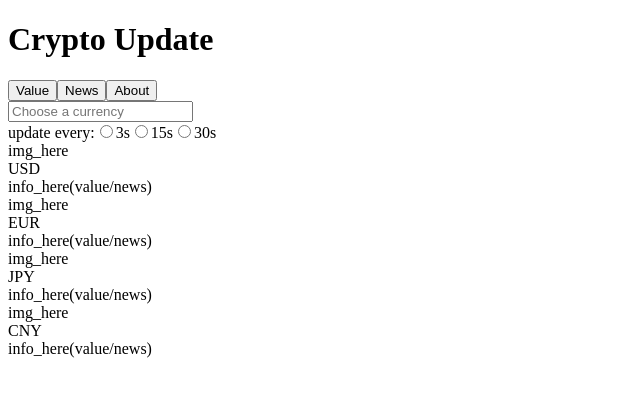
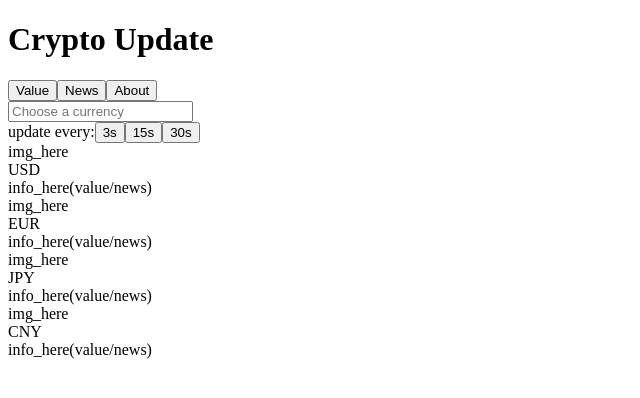
Before and after one commit to dmichaux/crypto-update, a React (Create React App) app: page / in a window 1280 px wide. Shown: the top 398 px of the page, without its empty margins (0-640 px from the left). Built offline with nearby package versions, Linux system fonts and the light colour scheme.

Commit message:
Change radio group to button tabs

```diff
--- a/src/components/FrequencyBar.js
+++ b/src/components/FrequencyBar.js
@@ -5,19 +5,33 @@ class FrequencyBar extends React.Component {
 	// Replace radio with tabs?
 	// Abstract to components?
 
+	constructor(props) {
+		super(props);
+		this.handleClick = this.handleClick.bind(this);
+	}
+
+	handleClick(event) {
+		const tabs = document.getElementsByClassName('frequency-tab');
+
+		this.moveSelectedClass(tabs, event.target)
+		// this.props.onTabChange(event.target.value)
+	}
+
+	moveSelectedClass(elements, target) {
+		for (let element of elements) {element.classList.remove('selected-tab')}
+		target.classList.add('selected-tab')
+	}
+
 	render() {
 		return (
 			<div>
 				update every:
-				<label>
-					<input type="radio" name="frequency" value="3" />3s
-				</label>
-				<label>
-					<input type="radio" name="frequency" value="15" />15s
-				</label>
-				<label>
-					<input type="radio" name="frequency" value="30" />30s
-				</label>
+				<button type="button" value="3" className="frequency-tab"
+								onClick={this.handleClick}>3s</button>
+				<button type="button" value="15" className="frequency-tab"
+								onClick={this.handleClick}>15s</button>
+				<button type="button" value="30" className="frequency-tab"
+								onClick={this.handleClick}>30s</button>
 			</div>
 		);
 	}
```
